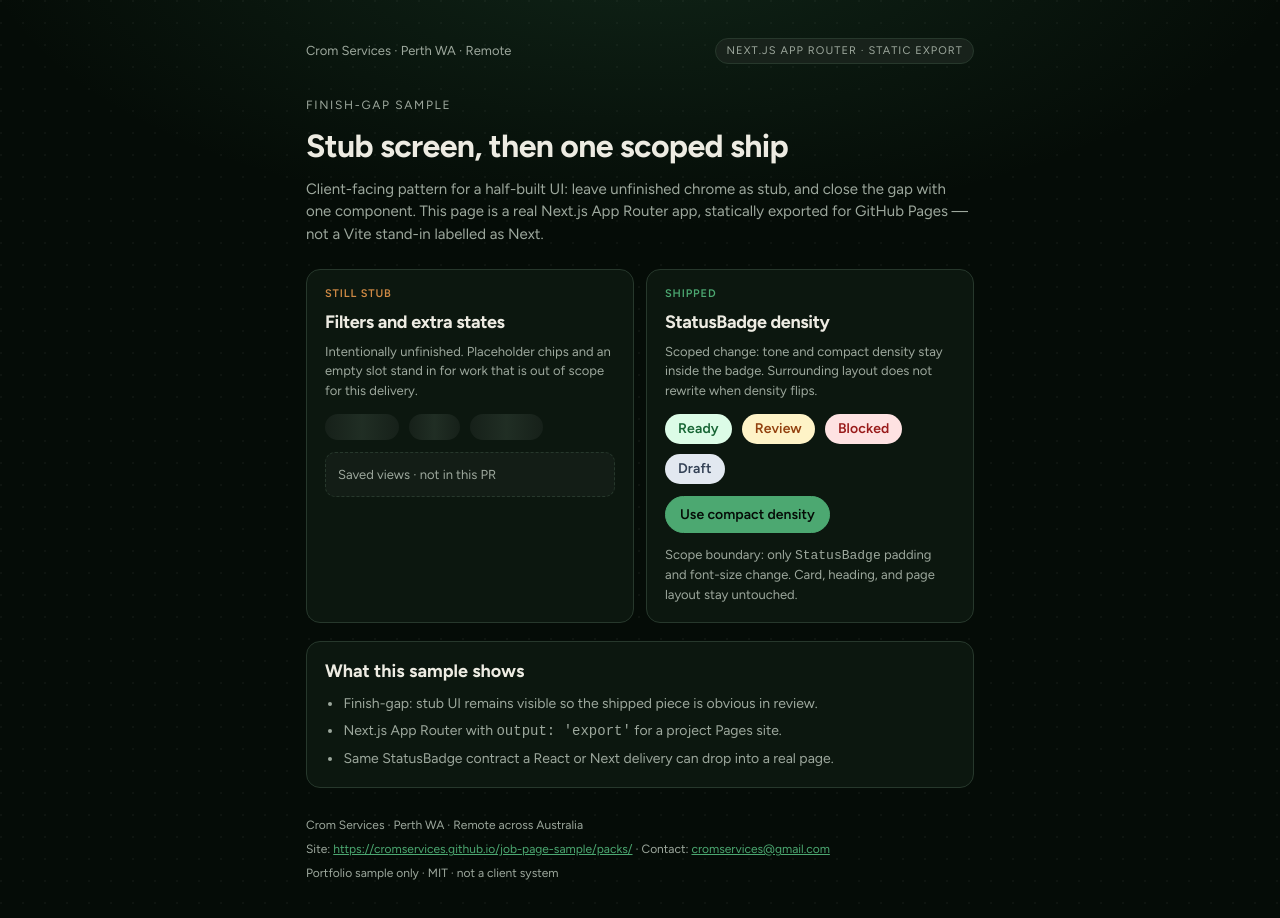
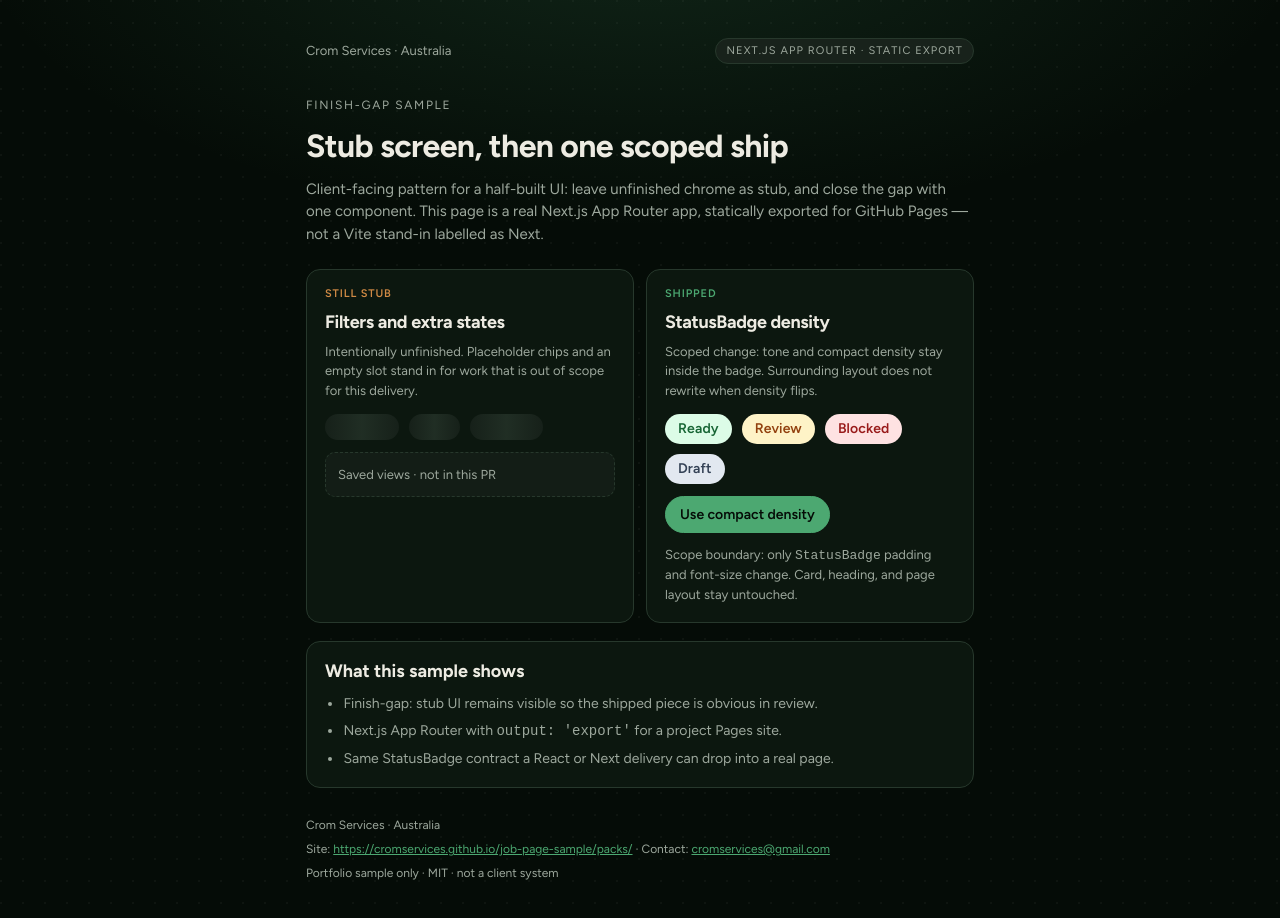
Before and after one commit to CromServices/next-ui-sample, a Next.js app: page / in a window 1280 px wide. Shown: the top 918 px of the page. Built offline with nearby package versions, Linux system fonts and the light colour scheme.

Commit message:
Public face: Perth -> Australia, shared README footer, drop manual Pages step (L-032, L-039)

```diff
--- a/app/page.tsx
+++ b/app/page.tsx
@@ -4,7 +4,7 @@ export default function HomePage() {
   return (
     <div className="wrap">
       <header className="topbar">
-        <p className="brand">Crom Services · Perth WA · Remote</p>
+        <p className="brand">Crom Services · Australia</p>
         <span className="sample">Next.js App Router · static export</span>
       </header>
 
@@ -63,7 +63,7 @@ export default function HomePage() {
       </section>
 
       <footer>
-        <p>Crom Services · Perth WA · Remote across Australia</p>
+        <p>Crom Services · Australia</p>
         <p>
           Site:{' '}
           <a href="https://cromservices.github.io/job-page-sample/packs/">https://cromservices.github.io/job-page-sample/packs/</a>
```
Also changed, not shown: 1 other file (tests, documents, lock files or other folders).
